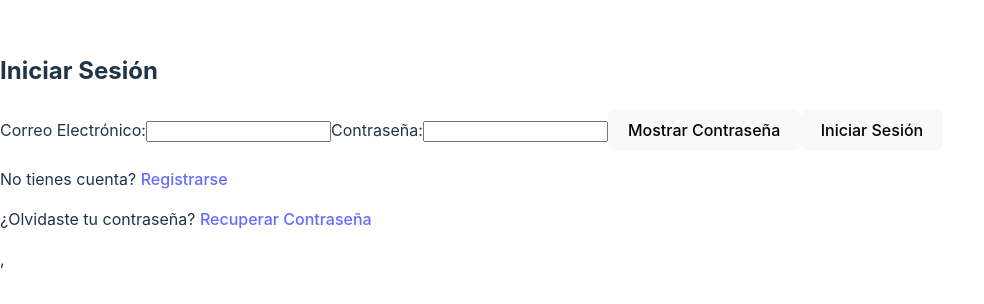
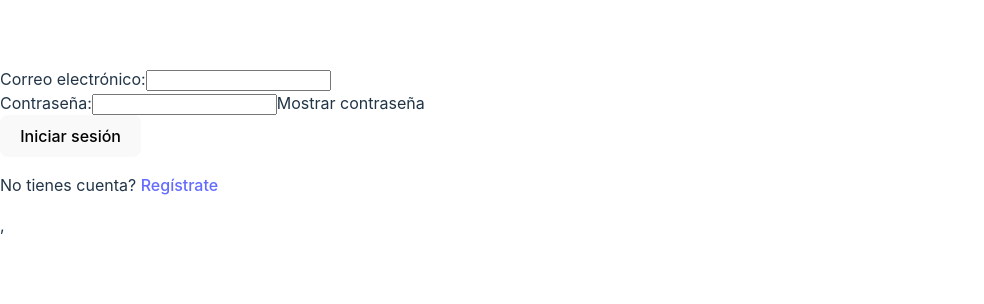
Before and after one commit to MatchingProyect/Matching-Front, a React (Vite) app: page / in a window 1280 px wide. Shown: the part 248-552 px from the top of the page, without its empty margins (0-984 px from the left). Built offline with nearby package versions, Linux system fonts and the light colour scheme.

Commit message:
login y register funcionales sin logica

```diff
--- a/index.html
+++ b/index.html
@@ -1,7 +1,7 @@
 <!doctype html>
 <html lang="en">
   <head>
-    <meta charset="UTF-8" />
+    <meta charset="UTF-8" name="viewport" content="width=device-width, initial-scale=1.0" />
     <link rel="icon" type="image/svg+xml" href="/vite.svg" />
     <!-- Agrego la fuente con la que estan trabajando en el figma, la cual es poppins -->
     <link rel="preconnect" href="https://fonts.googleapis.com">
--- a/package.json
+++ b/package.json
@@ -18,6 +18,7 @@
     "cloudinary": "^1.41.0",
     "react": "^18.2.0",
     "react-dom": "^18.2.0",
+    "react-hook-form": "^7.49.2",
     "react-redux": "^9.0.4",
     "react-router-dom": "^6.20.1",
     "redux": "^5.0.0",
--- a/src/App.jsx
+++ b/src/App.jsx
@@ -3,7 +3,7 @@ import { Routes, Route } from 'react-router-dom';
 import Home from './views/home/home.component';
 import Profile from './views/profile/profile.component';
 import Login from './views/login/login.component';
-
+import Registro from './views/login/registro.component';
 
 import './App.css';
 import Questions from './views/questions/Questions';
@@ -15,7 +15,8 @@ function App() {
         <Route path="/" element={<Login />} />
         <Route path="/home" element={<Home />} />
         <Route path="/profile" element={<Profile />} />
-        <Route path="/questions" element={ <Questions /> } />
+        <Route path="/questions" element={<Questions />} />
+        <Route path="/registro" element={<Registro />} />
       </Routes>
     </div>
   );
--- a/src/views/login/login.component.jsx
+++ b/src/views/login/login.component.jsx
@@ -1,54 +1,71 @@
-import React, { useState } from 'react';
+import React, { useState } from "react";
+import { useForm, Controller } from "react-hook-form";
+import { Link } from "react-router-dom";
 import styles from './login.module.css';
 
 const Login = () => {
-  const [email, setEmail] = useState('');
-  const [password, setPassword] = useState('');
+  const { handleSubmit, control, formState: { errors } } = useForm();
   const [showPassword, setShowPassword] = useState(false);
 
-  const handleLogin = () => {
-    console.log('Iniciar sesión con:', email, password);
-  };
-
-  const toggleShowPassword = () => {
+  const togglePasswordVisibility = () => {
     setShowPassword(!showPassword);
   };
 
   return (
-    <div className="mobile-first-container">
-      <h2>Iniciar Sesión</h2>
-      <form>
-        <label>
-          Correo Electrónico:
-          <input
-            type="email"
-            value={email}
-            onChange={(e) => setEmail(e.target.value)}
-          />
-        </label>
+    <form onSubmit={handleSubmit((data) => console.log(data))}>
+      <div>
+        <label>Correo electrónico:</label>
+        <Controller
+          name="email"
+          control={control}
+          rules={{
+            required: 'Este campo es requerido',
+            pattern: {
+              value: /^[A-Z0-9._%+-]+@[A-Z0-9.-]+\.[A-Z]{2,4}$/i,
+              message: 'Dirección de correo electrónico no válida',
+            },
+          }}
+          render={({ field }) => (
+            <>
+              <input type="email" {...field}  inputMode="email" />
+              {errors.email && <p>{errors.email.message}</p>}
+            </>
+          )}
+        />
+      </div>
 
-        <label>
-          Contraseña:
-          <input
-            type={showPassword ? 'text' : 'password'}
-            value={password}
-            onChange={(e) => setPassword(e.target.value)}
-          />
-        </label>
-        <button type="button" onClick={toggleShowPassword}>
-          {showPassword ? 'Ocultar Contraseña' : 'Mostrar Contraseña'}
-        </button>
+      <div>
+        <label>Contraseña:</label>
+        <Controller
+          name="password"
+          control={control}
+          rules={{
+            required: 'Este campo es requerido',
+            minLength: {
+              value: 8,
+              message: 'La contraseña debe tener al menos 8 caracteres',
+            },
+            maxLength: {
+              value: 15,
+              message: 'La contraseña no debe exceder los 15 caracteres',
+            },
+          }}
+          render={({ field }) => (
+            <>
+              <input type={showPassword ? "text" : "password"} {...field} />
+              {errors.password && <p>{errors.password.message}</p>}
+              <span onClick={togglePasswordVisibility}>
+                {showPassword ? "Ocultar" : "Mostrar"} contraseña
+              </span>
+            </>
+          )}
+        />
+      </div>
 
-        <button type="button" onClick={handleLogin}>
-          Iniciar Sesión
-        </button>
-      </form>
+      <button type="submit">Iniciar sesión</button>
 
-      <div className="links-container">
-        <p>No tienes cuenta? <a href="/registro">Registrarse</a></p>
-        <p>¿Olvidaste tu contraseña? <a href="/recuperar-contrasenia">Recuperar Contraseña</a></p>
-      </div>
-    </div>
+      <p>No tienes cuenta? <Link to="/registro">Regístrate</Link></p>
+    </form>
   );
 };
 
--- /dev/null
+++ b/src/views/login/registro.component.jsx
@@ -0,0 +1,47 @@
+import React, { useState } from "react";
+import { useForm } from "react-hook-form";
+import { Link } from "react-router-dom";
+
+const Registro = () => {
+  const { handleSubmit, register, formState: { errors } } = useForm();
+  const [showPassword, setShowPassword] = useState(false);
+
+  const togglePasswordVisibility = () => {
+    setShowPassword(!showPassword);
+  };
+
+  return (
+    <form onSubmit={handleSubmit((data) => console.log(data))}>
+      <div>
+        <label>Nombre y apellido:</label>
+        <input type="text" {...register('nombreApellido', { required: true, maxLength: 40 })}/>
+        {errors.nombreApellido?.type === "required" && <p>Este campo es requerido</p>}
+        {errors.nombreApellido?.type === "maxLength" && <p>El máximo en el campo es 40 caracteres</p>}
+      </div>
+
+      <div>
+        <label>Correo electrónico:</label>
+        <input type="email" {...register('email', { required: true, pattern: /^[A-Z0-9._%+-]+@[A-Z0-9.-]+\.[A-Z]{2,4}$/i })}/>
+        {errors.email?.type === "required" && <p>Este campo es requerido</p>}
+        {errors.email?.type === "pattern" && <p>Dirección de correo electrónico no válida</p>}
+      </div>
+
+      <div>
+        <label>Contraseña:</label>
+        <input type={showPassword ? "text" : "password"} {...register('contrasenia', { required: true, minLength: 8, maxLength: 15 })}/>
+        {errors.contrasenia?.type === "required" && <p>Este campo es requerido</p>}
+        {errors.contrasenia?.type === "minLength" && <p>La contraseña debe tener al menos 8 caracteres</p>}
+        {errors.contrasenia?.type === "maxLength" && <p>La contraseña no debe exceder los 15 caracteres</p>}
+        <span onClick={togglePasswordVisibility}>
+          {showPassword ? "Ocultar" : "Mostrar"} contraseña
+        </span>
+      </div>
+
+      <button type="submit">REGISTRARME</button>
+
+      <p>¿Ya tienes cuenta? <Link to="/">Inicia sesión</Link></p>
+    </form>
+  );
+};
+
+export default Registro;
```
Also changed, not shown: src/views/login/registro.module.css (added), 1 other file (tests, documents, lock files or other folders).
